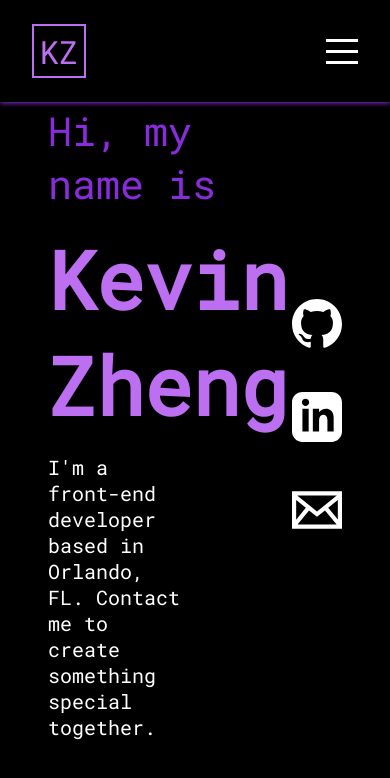
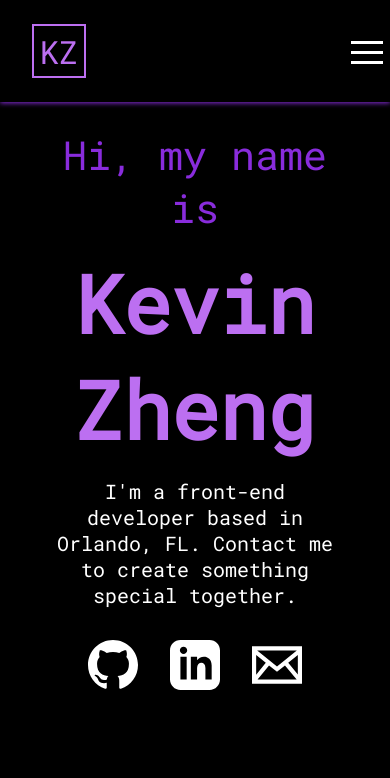
Before and after one commit to KevinZheng99/portfolio, a React (Create React App) app: page / in a window 390 px wide. Shown: the top 778 px of the page. Built offline with nearby package versions, Linux system fonts and the light colour scheme.

Commit message:
Responsiveness for tablet and Hamburger icon

```diff
--- a/src/components/Hero/Hero.js
+++ b/src/components/Hero/Hero.js
@@ -1,9 +1,12 @@
 import React from "react";
 
 import PersonalLinks from "./PersonalLinks";
+import useWindowWidth from "../../hooks/use-window-width";
 import classes from "./Hero.module.css";
 
 export default function Hero() {
+  const width = useWindowWidth();
+
   return (
     <div id="hero" className={classes.hero}>
       <div>
@@ -13,8 +16,9 @@ export default function Hero() {
           I'm a front-end developer based in Orlando, FL. Contact me to create
           something special together.
         </div>
+        {width <= 768 && <PersonalLinks />}
       </div>
-      <PersonalLinks />
+      {width > 768 && <PersonalLinks />}
     </div>
   );
 }
--- a/src/components/Hero/Hero.module.css
+++ b/src/components/Hero/Hero.module.css
@@ -21,3 +21,13 @@
   font-size: 1.25rem;
   width: 55%;
 }
+
+@media (max-width: 768px) {
+  .hero {
+    text-align: center;
+  }
+
+  .description {
+    width: 100%;
+  }
+}
--- a/src/components/Hero/PersonalLinks.module.css
+++ b/src/components/Hero/PersonalLinks.module.css
@@ -17,3 +17,12 @@
   fill: #bc6ff1;
   top: -0.5rem;
 }
+
+@media (max-width: 768px) {
+  .icons-container {
+    flex-direction: row;
+    gap: 2rem;
+    justify-content: center;
+    margin-top: 1rem;
+  }
+}
--- a/src/components/Navigation/Hamburger.js
+++ b/src/components/Navigation/Hamburger.js
@@ -1,13 +1,22 @@
-import React from "react";
+import React, { useState } from "react";
 
 import classes from "./Hamburger.module.css";
 
 export default function Hamburger() {
+  const [isHamburger, setIsHamburger] = useState(true);
+
+  const changeHamburgerHandler = () => {
+    setIsHamburger(!isHamburger);
+  };
+
   return (
-    <div className={classes.hamburger}>
-      <div className={classes["hamburger-line"]}></div>
-      <div className={classes["hamburger-line"]}></div>
-      <div className={classes["hamburger-line"]}></div>
+    <div
+      className={`${classes.hamburger} ${!isHamburger && classes.open}`}
+      onClick={changeHamburgerHandler}
+    >
+      <span className={classes["hamburger-line"]}></span>
+      <span className={classes["hamburger-line"]}></span>
+      <span className={classes["hamburger-line"]}></span>
     </div>
   );
 }
--- a/src/components/Navigation/Hamburger.module.css
+++ b/src/components/Navigation/Hamburger.module.css
@@ -1,9 +1,9 @@
 .hamburger {
-  color: white;
-  display: flex;
-  flex-direction: column;
-  gap: 0.5rem;
-  margin-right: 2rem;
+  position: absolute;
+  height: 30px;
+  width: 35px;
+  top: 40%;
+  left: 90%;
 }
 
 .hamburger:hover {
@@ -13,5 +13,29 @@
 .hamburger-line {
   height: 3px;
   width: 2rem;
+  position: absolute;
   background-color: white;
+  transition: all 0.25s ease-out;
 }
+
+.hamburger span:nth-child(1) {
+  top: 0px;
+}
+.hamburger span:nth-child(2) {
+  top: 10px;
+}
+.hamburger span:nth-child(3) {
+  top: 20px;
+}
+
+.hamburger.open span:nth-child(1) {
+  transform: rotate(45deg);
+  top: 10px;
+}
+.hamburger.open span:nth-child(2) {
+  opacity: 0;
+}
+.hamburger.open span:nth-child(3) {
+  transform: rotate(-45deg);
+  top: 10px;
+}
--- a/src/components/Navigation/Navigation.js
+++ b/src/components/Navigation/Navigation.js
@@ -1,27 +1,18 @@
-import React, { useLayoutEffect, useState } from "react";
+import React from "react";
 
 import Hamburger from "./Hamburger";
 import NavigationLinks from "./NavigationLinks";
+import useWindowWidth from "../../hooks/use-window-width";
 import classes from "./Navigation.module.css";
 
 export default function Navigation() {
-  const [width, setWidth] = useState(window.innerWidth);
-
-  useLayoutEffect(() => {
-    function updateWidth() {
-      setWidth(window.innerWidth);
-    }
-    window.addEventListener("resize", updateWidth);
-
-    return () => window.removeEventListener("resize", updateWidth);
-  }, []);
+  const width = useWindowWidth();
 
   return (
     <div className={classes.navigation}>
       <a className={classes.logo} href="/">
         KZ
       </a>
-
       {width > 768 && <NavigationLinks />}
       {width <= 768 && <Hamburger />}
     </div>
--- /dev/null
+++ b/src/hooks/use-window-width.js
@@ -0,0 +1,17 @@
+import { useState, useLayoutEffect } from "react";
+
+export default function useWindowWidth() {
+  const [width, setWidth] = useState(window.innerWidth);
+
+  // Finds the width of the client if resized
+  useLayoutEffect(() => {
+    function updateWidth() {
+      setWidth(window.innerWidth);
+    }
+    window.addEventListener("resize", updateWidth);
+
+    return () => window.removeEventListener("resize", updateWidth);
+  }, []);
+
+  return width;
+}
```
